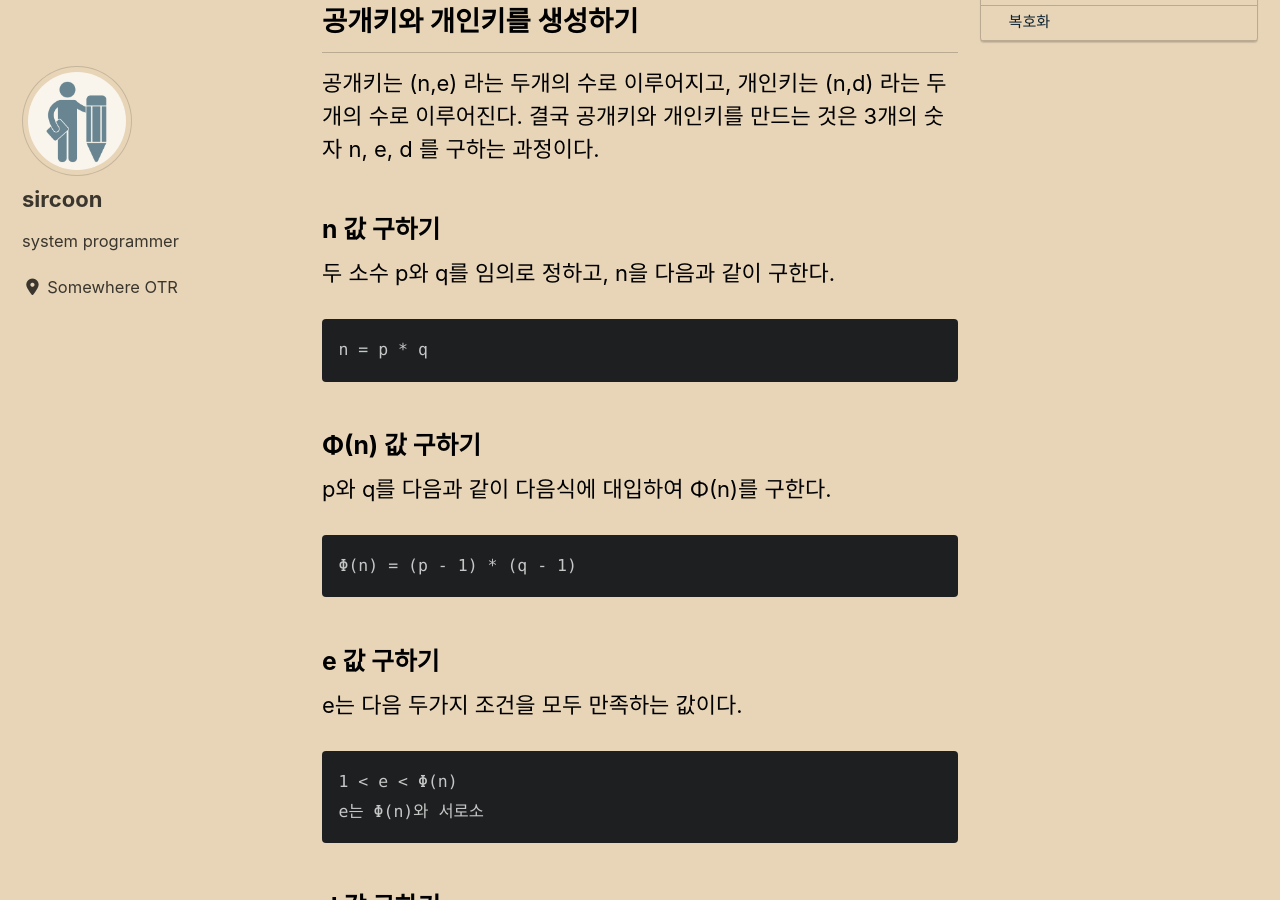
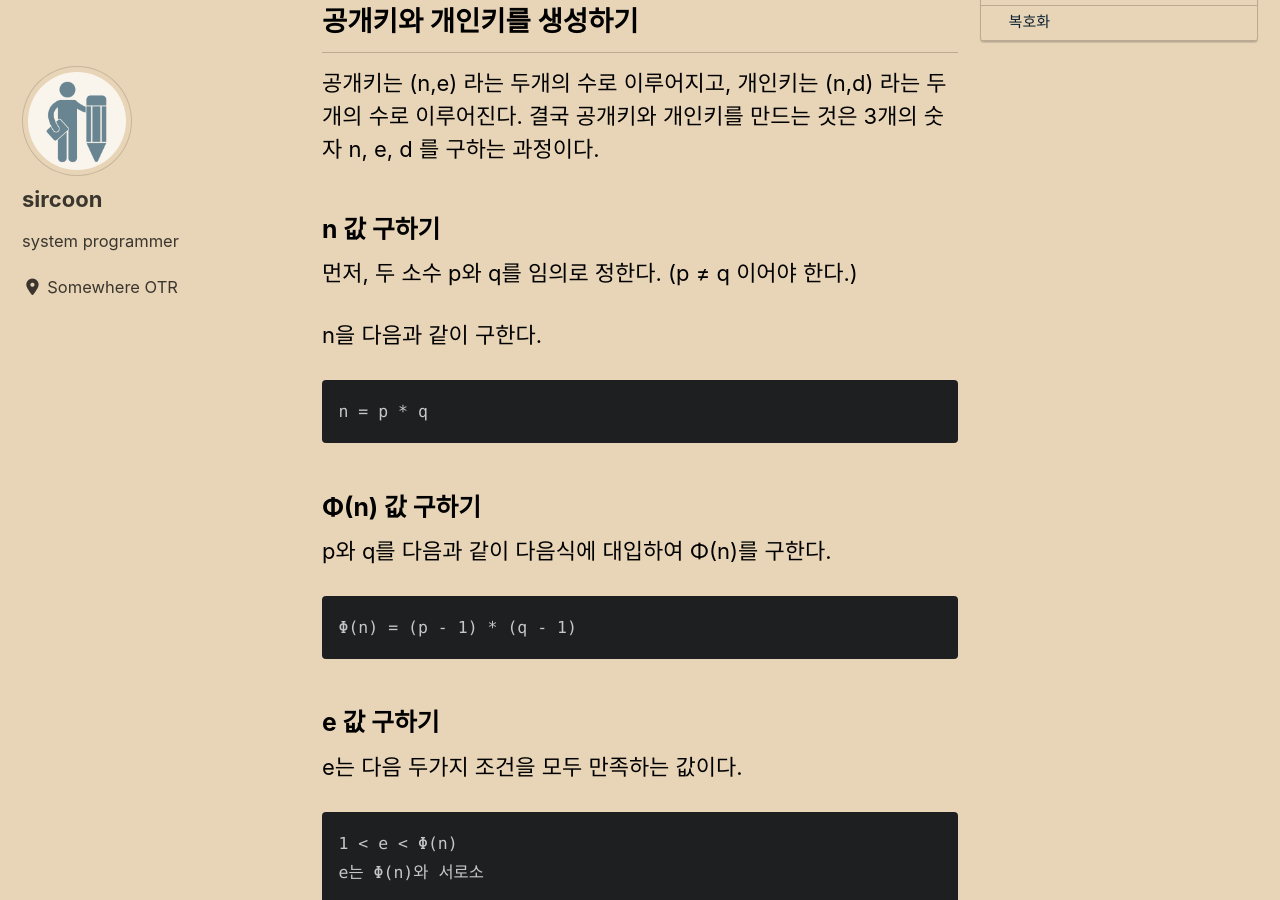
Before and after one commit to mrsoulware/mrsoulware.github.io, a Jekyll site: the page built from _posts/2020-04-10-rsa-algorithm-1.md, in a window 1280 px wide and 900 px high, scrolled down 619 px. Built offline with Jekyll 4.4.1, drawn with Linux system fonts in a browser that asks for light colours; cached includes are drawn as plain includes; nearby versions of some CDN libraries; some of the changed text lies outside the part shown.

Commit message:
complemet post content

````diff
--- a/_posts/2020-04-10-rsa-algorithm-1.md
+++ b/_posts/2020-04-10-rsa-algorithm-1.md
@@ -22,7 +22,9 @@ RSA는 개략적으로 다음과 같은 순서의 과정으로 나누어 볼수
 
 ### n 값 구하기
 
-두 소수 p와 q를 임의로 정하고, n을 다음과 같이 구한다.
+먼저, 두 소수 p와 q를 임의로 정한다. (p ≠ q 이어야 한다.)
+
+n을 다음과 같이 구한다.
 
 ```
 n = p * q
````
Also changed, not shown: other parts of _posts/2020-04-10-rsa-algorithm-1.md (+1 -1 lines).
